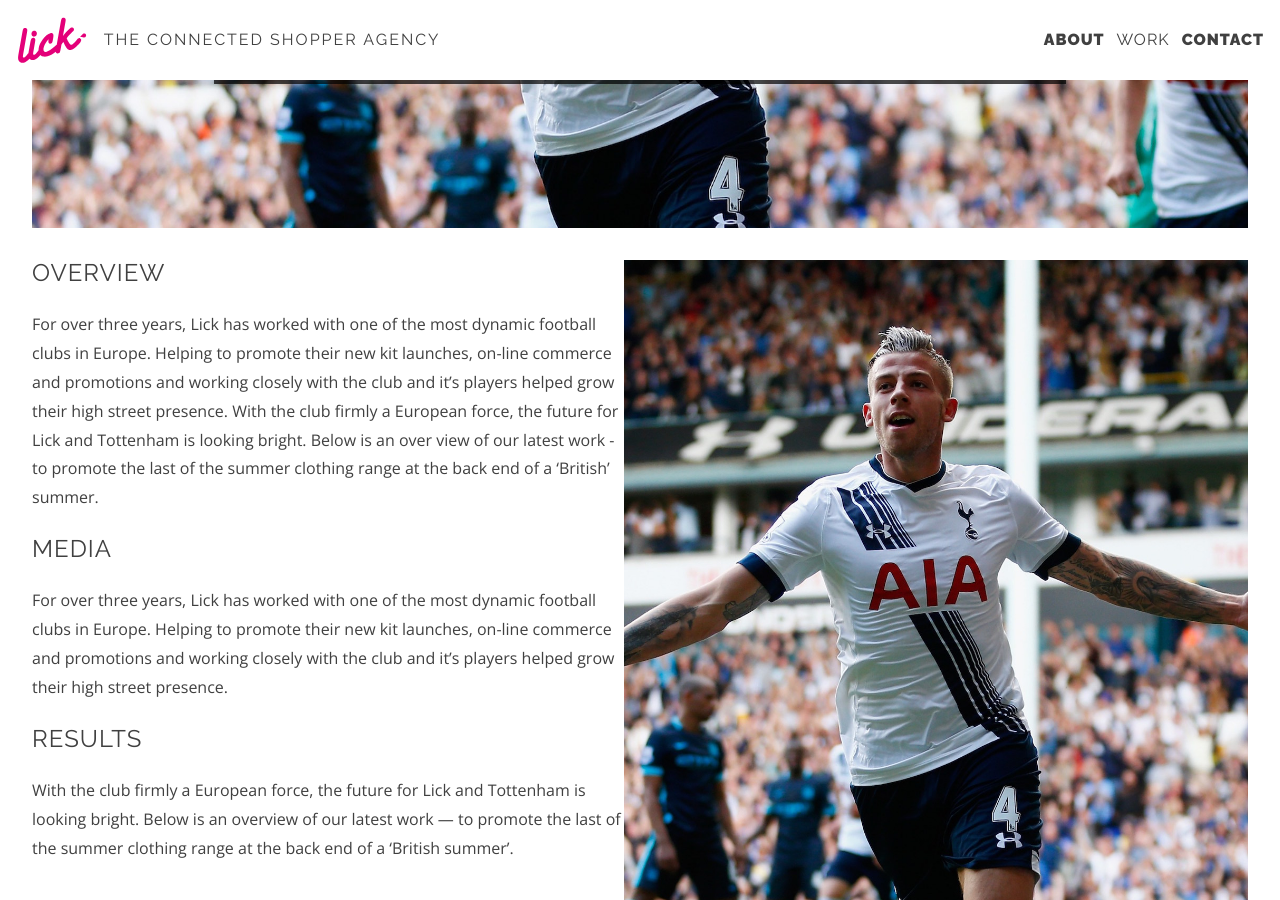
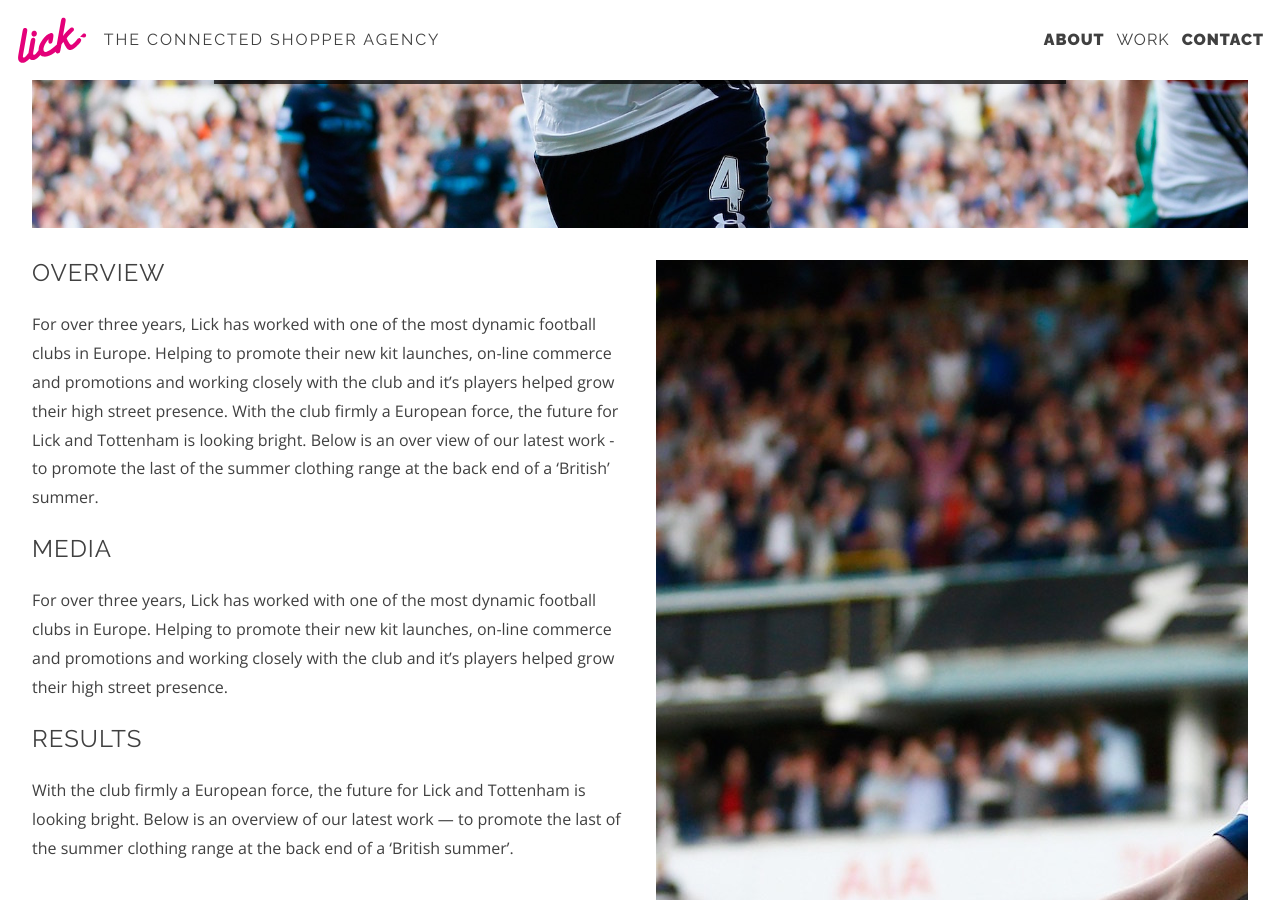
Before and after one commit to lickcreative/website, a Jekyll site: the page built from _case_studies/tottenham-hotspur-fc.markdown, in a window 1280 px wide and 900 px high, scrolled down 572 px. Built offline with Jekyll 4.4.1, drawn with Linux system fonts in a browser that asks for light colours.

Commit message:
Fix case study margins

```diff
--- a/_sass/_case-study.scss
+++ b/_sass/_case-study.scss
@@ -10,18 +10,19 @@
           flex-direction: column;
   margin-left: -2rem;
   margin-bottom: -2rem;
+  &__copy {
+    background-size: cover;
+    background-position: center center;
+  }
   &__copy, &__img {
     position: relative;
     width: 100%;
     min-height: 35rem;
     min-height: 75vh;
-    padding-left: 2rem;
     margin-bottom: 2rem;
     -webkit-box-flex: 1;
         -ms-flex: 1 0 auto;
             flex: 1 0 auto;
-    background-size: cover;
-    background-position: center center;
   }
   &__copy {
     line-height: 1.8;
@@ -38,7 +39,9 @@
         -ms-flex-direction: row;
             flex-direction: row;
     &__copy, &__img {
-      width: 50%;
+      width: 48%;
+      width: calc(50% - 2rem);
+      margin-left: 2rem;
     }
   }
 }
```
